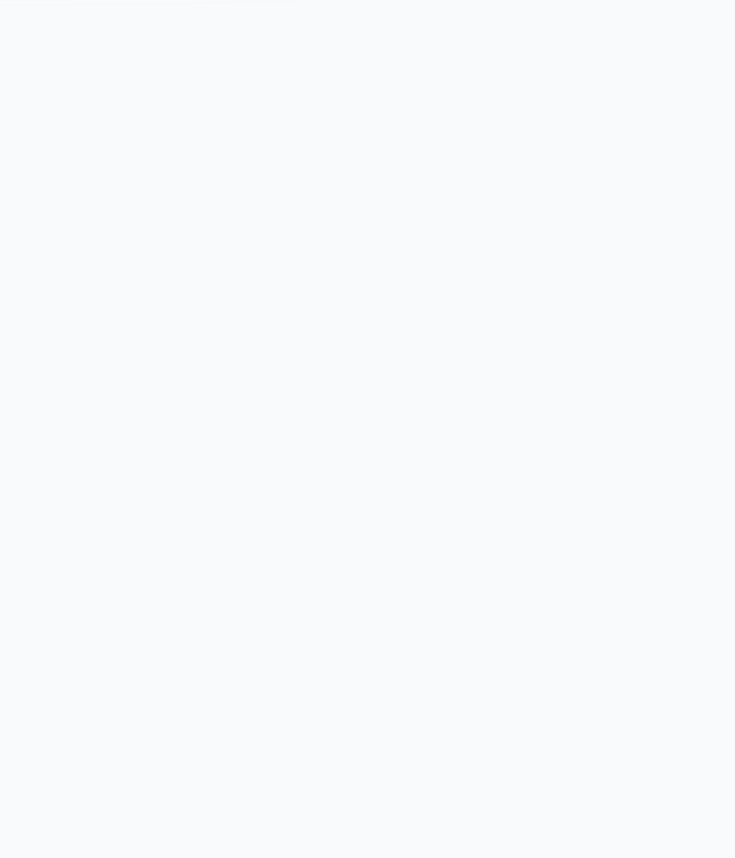
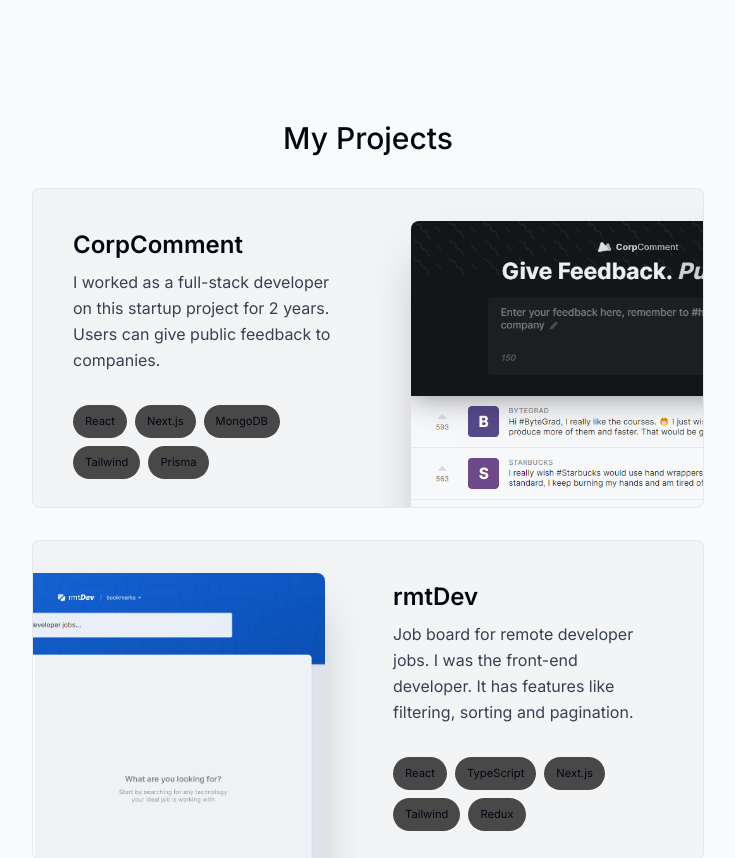
Before and after one commit to rodeloescueta/portfolio-next, a Next.js app: page / in a window 1280 px wide. Shown: the part 900-1758 px from the top of the page, without its empty margins (272-1007 px from the left). Before the commit the page ends 1020 px from the top, so only its background shows below. Built offline with nearby package versions, Linux system fonts and the light colour scheme.

Commit message:
project section

```diff
--- a/app/page.tsx
+++ b/app/page.tsx
@@ -1,5 +1,6 @@
 import About from "@/components/about";
 import Intro from "@/components/intro";
+import Projects from "@/components/projects";
 import SectionDivider from "@/components/section-divider";
 
 export default function Home() {
@@ -8,6 +9,7 @@
       <Intro />
       <SectionDivider />
       <About />
+      <Projects />
     </main>
   );
 }
--- /dev/null
+++ b/components/project.tsx
@@ -0,0 +1,63 @@
+"use client";
+import { useRef } from "react";
+import { projectsData } from "@/lib/data";
+import Image from "next/image";
+import { useScroll, motion, useTransform } from "framer-motion";
+
+type ProjectProps = (typeof projectsData)[number];
+
+export default function Project({
+  title,
+  description,
+  tags,
+  imageUrl,
+}: ProjectProps) {
+  const ref = useRef<HTMLDivElement>(null);
+  const { scrollYProgress } = useScroll({
+    target: ref,
+    offset: ["0 1", "1.33 1"],
+  });
+  const scaleProgress = useTransform(scrollYProgress, [0, 1], [0.5, 1]);
+  const opacityProgress = useTransform(scrollYProgress, [0, 1], [0.6, 1]);
+
+  return (
+    <motion.div
+      ref={ref}
+      style={{
+        scale: scaleProgress,
+        opacity: opacityProgress,
+      }}
+      className="group mb-3 sm:mb-8 last:mb-0"
+    >
+      <section className="rounded-lg bg-gray-100 max-w-[42rem] border border-black/5 overflow-hidden sm:pr-8 relative sm:h-[20rem] mb-3 sm:mb-8 last:mb-0 even:pl-8 hover:bg-gray-200 transition group-even:pl-8">
+        <div className="pt-4 pb-7 px-5 sm:pl-10 sm:pt-10 sm:max-w-[50%] flex flex-col h-full group-even:ml-[18rem]">
+          <h3 className="text-2xl font-semibold">{title}</h3>
+          <p className="mt-2 leading-relaxed text-gray-700">{description}</p>
+          <ul className="flex flex-wrap mt-4 gap-2 sm:mt-auto">
+            {tags.map((tag, index) => (
+              <li
+                className="bg-black/[0.7] px-3 py-2 text-[0.7rem] rounded-full"
+                key={index}
+              >
+                {tag}
+              </li>
+            ))}
+          </ul>
+        </div>
+        <Image
+          src={imageUrl}
+          alt={title}
+          quality={95}
+          className="absolute top-8 -right-40 w-[28.25rem] rounded-t-lg shadow-2xl transition group-hover:scale-[1.04]
+        group-hover:-translate-x-3
+        group-hover:translate-y-3
+        group-hover:-rotate-2
+        group-even:group-hover:translate-x-3
+        group-even:group-hover:translate-y-3
+        group-even:group-hover:rotate-2
+        group-even:-right-[initial] group-even:-left-40"
+        />
+      </section>
+    </motion.div>
+  );
+}
--- /dev/null
+++ b/components/projects.tsx
@@ -0,0 +1,19 @@
+import React from "react";
+import SectionHeading from "./section-heading";
+import { projectsData } from "@/lib/data";
+import Project from "./project";
+
+export default function Projects() {
+  return (
+    <section>
+      <SectionHeading>My Projects</SectionHeading>
+      <div>
+        {projectsData.map((project, index) => (
+          <React.Fragment key={index}>
+            <Project {...project} />
+          </React.Fragment>
+        ))}
+      </div>
+    </section>
+  );
+}
--- a/components/section-heading.tsx
+++ b/components/section-heading.tsx
@@ -5,5 +5,9 @@
 };
 
 export default function SectionHeading({ children }: SectionHeadingProps) {
-  return <h2 className="text-3xl font-medium capitalize mb-8">{children}</h2>;
+  return (
+    <h2 className="text-center text-3xl font-medium capitalize mb-8">
+      {children}
+    </h2>
+  );
 }
```
